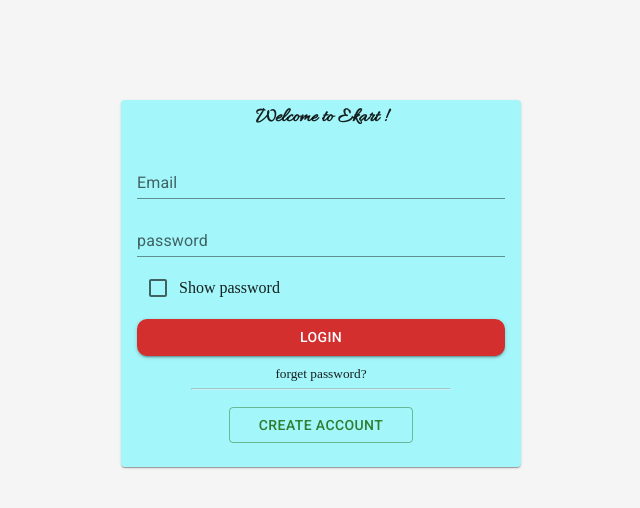
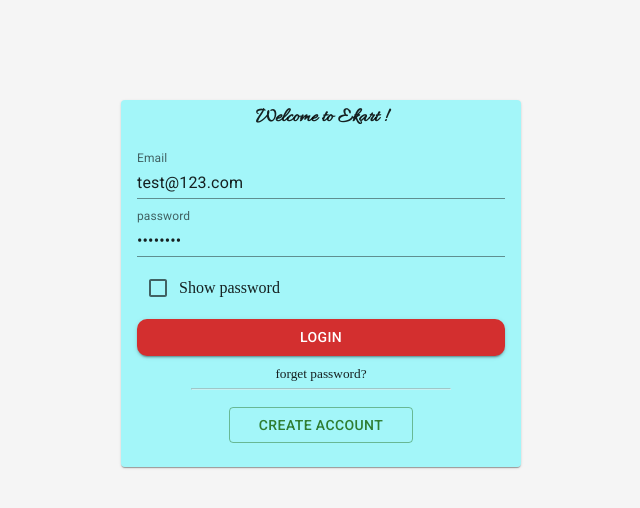
Before and after one commit to AJITH1509/e-commerce-frontend, a React (Vite) app: page / in a window 1280 px wide. Shown: the top 508 px of the page, without its empty margins (319-959 px from the left). Built offline with nearby package versions, Linux system fonts and the light colour scheme.

Commit message:
default credentials added

```diff
--- a/src/LoginPage.jsx
+++ b/src/LoginPage.jsx
@@ -48,8 +48,8 @@ export const LoginPage = () => {
   const { handleSubmit, handleChange, handleBlur, values, touched, errors } =
     useFormik({
       initialValues: {
-        email: "",
-        password: "",
+        email: "test@123.com",
+        password: "test@123",
       },
       validationSchema: formValidationSchema,
       onSubmit: async (values) => {
```
